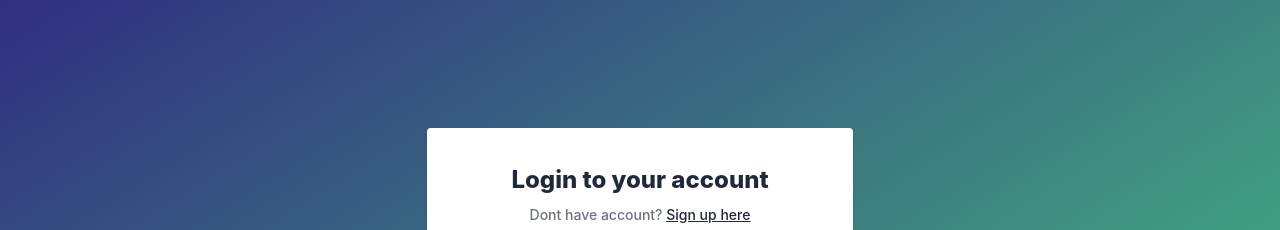
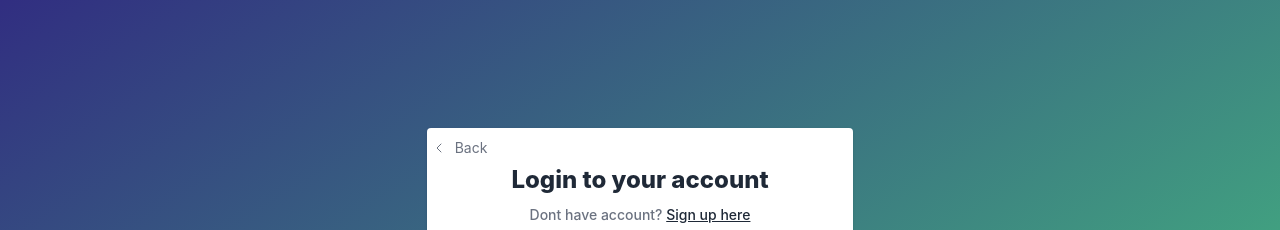
Before and after one commit to txakurhub/pfinal_client, a React (Create React App) app: page /login in a window 1280 px wide. Shown: the top 230 px of the page. Built offline with nearby package versions, Linux system fonts and the light colour scheme; no server answers.

Commit message:
Agregando botones de back

```diff
--- a/src/pages/Login.jsx
+++ b/src/pages/Login.jsx
@@ -1,6 +1,7 @@
 import React, { useState } from "react";
 import { useHistory } from "react-router-dom";
 import { useAuth } from "../context/authContext";
+import { Link } from "react-router-dom";
 
 const Login = () => {
   const [email, setEmail] = useState("");
@@ -47,7 +48,14 @@ const Login = () => {
 
   return (
     <div className="h-screen bg-gradient-to-tl from-green-400 to-indigo-900 w-full flex flex-col items-center justify-center">
-      <form className="bg-white shadow rounded lg:w-1/3  md:w-1/2 w-full p-10 pb-5">
+      <form className="bg-white shadow rounded lg:w-1/3 relative md:w-1/2 w-full p-10 pb-5">
+        <Link className="flex items-center text-gray-500 hover:text-gray-600 cursor-pointer absolute top-3 left-1" to="/">
+          <svg xmlns="http://www.w3.org/2000/svg" className="icon icon-tabler icon-tabler-chevron-left" width={16} height={16} viewBox="0 0 24 24" strokeWidth="1.5" stroke="currentColor" fill="none" strokeLinecap="round" strokeLinejoin="round">
+            <path stroke="none" d="M0 0h24v24H0z" fill="none" />
+            <polyline points="15 6 9 12 15 18" />
+          </svg>
+          <p className="text-sm pl-2 leading-none">Back</p>
+        </Link>
         <p tabIndex={0} role="heading" aria-level="1" aria-label="Login to your account" className="text-2xl font-extrabold leading-6 text-gray-800">
           Login to your account
         </p>
--- a/src/pages/Register.jsx
+++ b/src/pages/Register.jsx
@@ -1,6 +1,7 @@
 import { useState } from "react";
 import { useHistory } from "react-router-dom";
 import { useAuth } from "../context/authContext";
+import { Link } from "react-router-dom";
 
 function Register() {
   const [email, setEmail] = useState("");
@@ -28,7 +29,14 @@ function Register() {
 
   return (
     <div className="h-screen bg-gradient-to-tl from-green-400 to-indigo-900 w-full flex flex-col items-center justify-center">
-      <form className="bg-white shadow rounded lg:w-1/3  md:w-1/2 w-full p-10 pb-5">
+      <form className="bg-white shadow rounded lg:w-1/3 relative md:w-1/2 w-full p-10 pb-5">
+        <Link className="flex items-center text-gray-500 hover:text-gray-600 cursor-pointer absolute top-3 left-1" to="/login">
+          <svg xmlns="http://www.w3.org/2000/svg" className="icon icon-tabler icon-tabler-chevron-left" width={16} height={16} viewBox="0 0 24 24" strokeWidth="1.5" stroke="currentColor" fill="none" strokeLinecap="round" strokeLinejoin="round">
+            <path stroke="none" d="M0 0h24v24H0z" fill="none" />
+            <polyline points="15 6 9 12 15 18" />
+          </svg>
+          <p className="text-sm pl-2 leading-none">Back</p>
+        </Link>
         <p tabIndex={0} role="heading" aria-level="1" aria-label="Login to your account" className="text-2xl font-extrabold leading-6 text-gray-800">
           Create your account
         </p>
```
